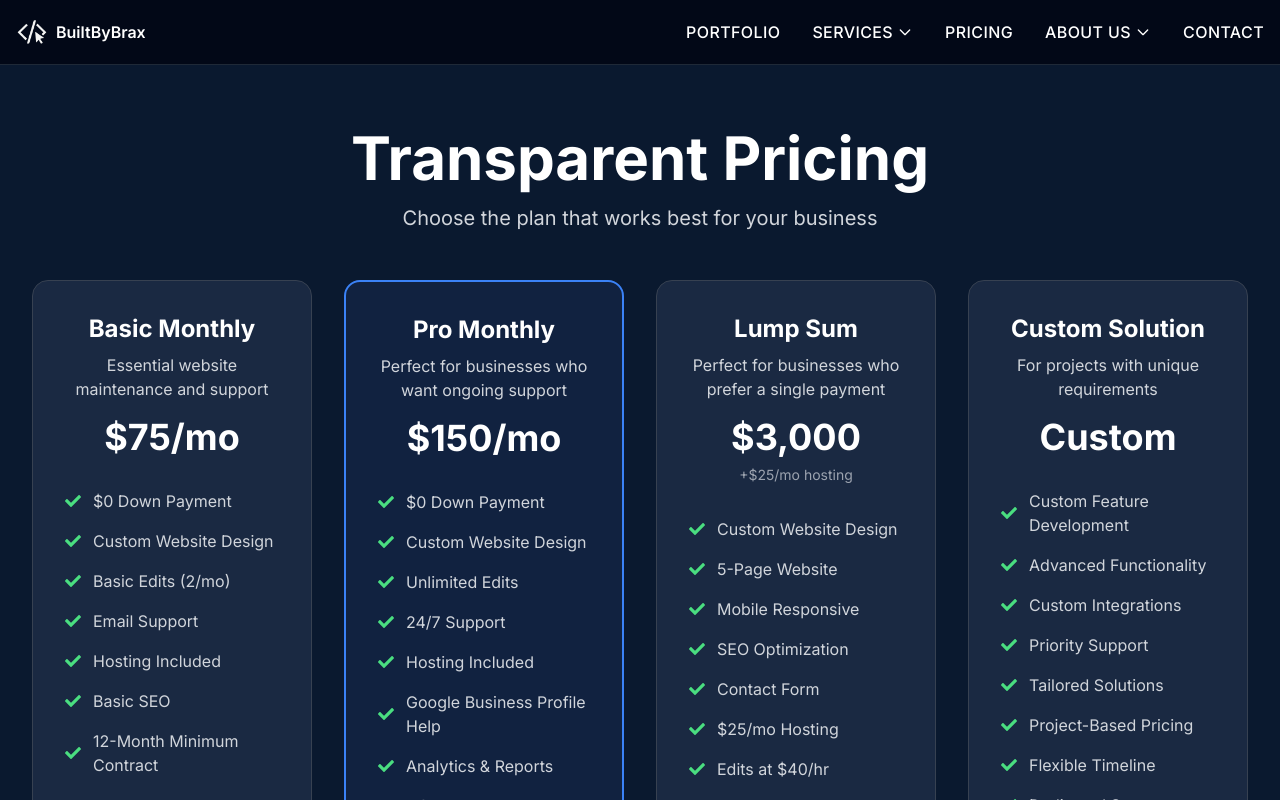
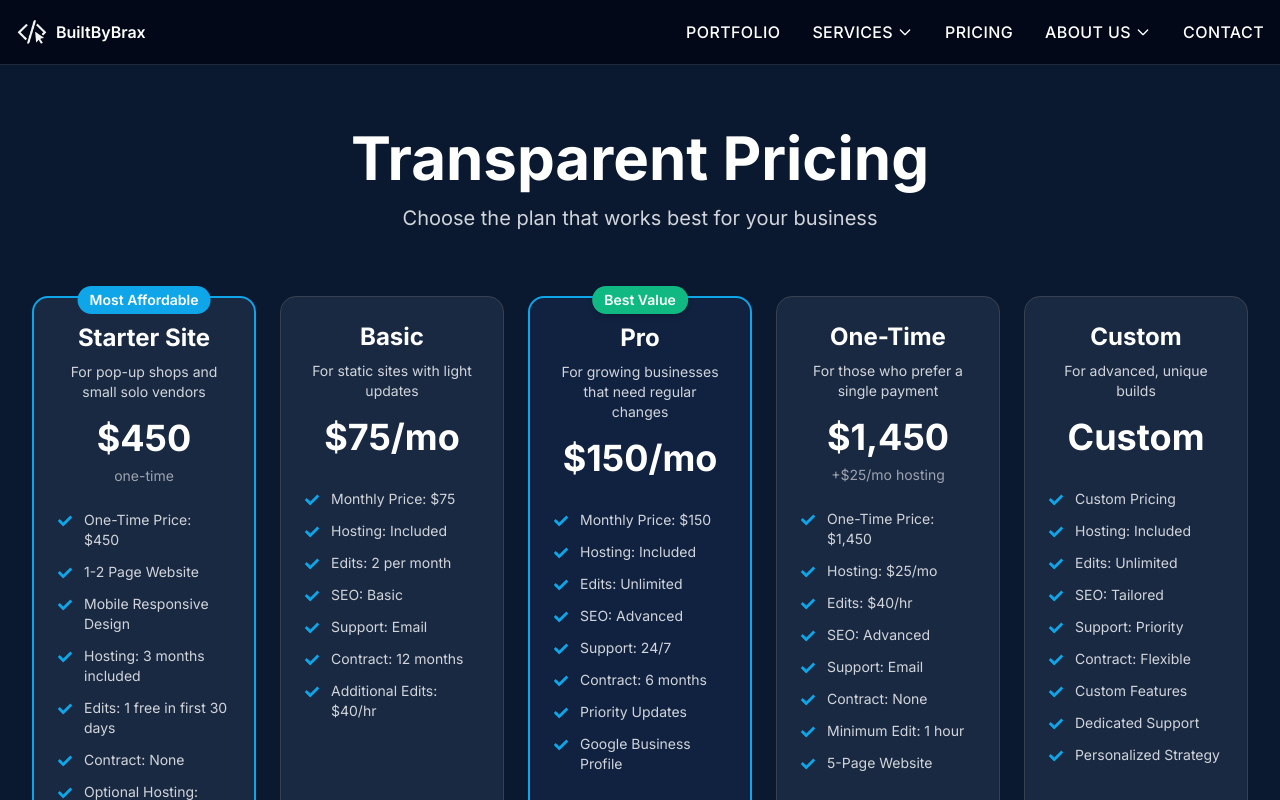
Before and after one commit to BraxtonFails/BuiltByBrax, a Next.js app: page /pricing in a window 1280 px wide. Shown: the top 800 px of the page. Built offline with nearby package versions, Linux system fonts and the light colour scheme.

Commit message:
feat: Update pricing page layout, add 'Best Value' tag, and correct plan prices

```diff
--- a/src/app/pricing/page.tsx
+++ b/src/app/pricing/page.tsx
@@ -8,67 +8,84 @@ import Footer from '@/components/Footer';
 export default function PricingPage() {
   const tiers = [
     {
-      name: "Basic Monthly",
+      name: "Starter Site",
+      price: "$450",
+      subPrice: "one-time",
+      description: "For pop-up shops and small solo vendors",
+      features: [
+        "One-Time Price: $450",
+        "1-2 Page Website",
+        "Mobile Responsive Design",
+        "Hosting: 3 months included",
+        "Edits: 1 free in first 30 days",
+        "Contract: None",
+        "Optional Hosting: $10/mo after 3 months",
+        "Additional Edits: $40/hr"
+      ],
+      highlighted: false,
+      isStarter: true,
+    },
+    {
+      name: "Basic",
       price: "$75/mo",
-      description: "Essential website maintenance and support",
+      description: "For static sites with light updates",
       features: [
-        "$0 Down Payment",
-        "Custom Website Design",
-        "Basic Edits (2/mo)",
-        "Email Support",
-        "Hosting Included",
-        "Basic SEO",
-        "12-Month Minimum Contract"
+        "Monthly Price: $75",
+        "Hosting: Included",
+        "Edits: 2 per month",
+        "SEO: Basic",
+        "Support: Email",
+        "Contract: 12 months",
+        "Additional Edits: $40/hr"
       ],
       highlighted: false,
     },
     {
-      name: "Pro Monthly",
+      name: "Pro",
       price: "$150/mo",
-      description: "Perfect for businesses who want ongoing support",
+      description: "For growing businesses that need regular changes",
       features: [
-        "$0 Down Payment",
-        "Custom Website Design",
-        "Unlimited Edits",
-        "24/7 Support",
-        "Hosting Included",
-        "Google Business Profile Help",
-        "Analytics & Reports",
-        "Lifetime Updates",
-        "6-Month Minimum Contract"
+        "Monthly Price: $150",
+        "Hosting: Included",
+        "Edits: Unlimited",
+        "SEO: Advanced",
+        "Support: 24/7",
+        "Contract: 6 months",
+        "Priority Updates",
+        "Google Business Profile"
       ],
       highlighted: true,
+      isBestValue: true,
     },
     {
-      name: "Lump Sum",
-      price: "$3,000",
+      name: "One-Time",
+      price: "$1,450",
       subPrice: "+$25/mo hosting",
-      description: "Perfect for businesses who prefer a single payment",
+      description: "For those who prefer a single payment",
       features: [
-        "Custom Website Design",
-        "5-Page Website",
-        "Mobile Responsive",
-        "SEO Optimization",
-        "Contact Form",
-        "$25/mo Hosting",
-        "Edits at $40/hr",
-        "1-Hour Minimum for Edits",
-        "One-Time Payment"
+        "One-Time Price: $1,450",
+        "Hosting: $25/mo",
+        "Edits: $40/hr",
+        "SEO: Advanced",
+        "Support: Email",
+        "Contract: None",
+        "Minimum Edit: 1 hour",
+        "5-Page Website"
       ],
       highlighted: false,
     },
     {
-      name: "Custom Solution",
+      name: "Custom",
       price: "Custom",
-      description: "For projects with unique requirements",
+      description: "For advanced, unique builds",
       features: [
-        "Custom Feature Development",
-        "Advanced Functionality",
-        "Custom Integrations",
-        "Priority Support",
-        "Tailored Solutions",
-        "Project-Based Pricing",
-        "Flexible Timeline",
+        "Custom Pricing",
+        "Hosting: Included",
+        "Edits: Unlimited",
+        "SEO: Tailored",
+        "Support: Priority",
+        "Contract: Flexible",
+        "Custom Features",
         "Dedicated Support",
         "Personalized Strategy"
       ],
@@ -100,46 +117,57 @@ export default function PricingPage() {
         </section>
 
         {/* Pricing Grid */}
-        <section className="py-8">
-          <div className="max-w-7xl mx-auto px-4 sm:px-6 lg:px-8">
-            <div className="grid md:grid-cols-2 lg:grid-cols-4 gap-8">
+        <section className="py-12">
+          <div className="max-w-[1400px] mx-auto px-4 sm:px-6 lg:px-8">
+            <div className="grid grid-cols-1 md:grid-cols-2 lg:grid-cols-3 xl:grid-cols-5 gap-6">
               {tiers.map((tier, index) => (
                 <motion.div
                   key={tier.name}
                   initial={{ opacity: 0, y: 20 }}
                   animate={{ opacity: 1, y: 0 }}
                   transition={{ duration: 0.5, delay: index * 0.2 }}
-                  className={`rounded-2xl p-8 ${
+                  className={`flex flex-col h-full rounded-2xl p-6 relative ${
                     tier.highlighted
-                      ? 'bg-[#112240] border-2 border-blue-500 transform scale-105'
+                      ? 'bg-[#112240] border-2 border-[#0ea5e9] transform scale-105'
+                      : tier.isStarter
+                      ? 'bg-[#1a2942] border-2 border-[#0ea5e9]'
                       : 'bg-[#1a2942] border border-gray-700'
                   } transition-all duration-200 hover:shadow-xl`}
                 >
-                  <div className="text-center">
+                  {tier.isBestValue && (
+                    <div className="absolute -top-3 left-1/2 transform -translate-x-1/2 bg-emerald-500 text-white px-3 py-1 rounded-full text-sm font-semibold whitespace-nowrap shadow-md z-10">
+                      Best Value
+                    </div>
+                  )}
+                  {tier.isStarter && (
+                    <div className="absolute -top-3 left-1/2 transform -translate-x-1/2 bg-[#0ea5e9] text-white px-3 py-1 rounded-full text-sm font-semibold whitespace-nowrap">
+                      Most Affordable
+                    </div>
+                  )}
+                  <div className="text-center mb-6">
                     <h3 className="text-2xl font-bold text-white mb-2">{tier.name}</h3>
-                    <p className="text-gray-300 mb-4">{tier.description}</p>
+                    <p className="text-gray-300 mb-4 text-sm">{tier.description}</p>
                     <div className="text-4xl font-bold text-white mb-2">{tier.price}</div>
                     {tier.subPrice && (
-                      <div className="text-sm text-gray-400 mb-8">{tier.subPrice}</div>
+                      <div className="text-sm text-gray-400">{tier.subPrice}</div>
                     )}
-                    {!tier.subPrice && <div className="mb-8" />}
                   </div>
 
-                  <ul className="space-y-4">
+                  <ul className="space-y-3 flex-grow">
                     {tier.features.map((feature, featureIndex) => (
-                      <li key={featureIndex} className="flex items-center text-gray-300">
-                        <FaCheck className="text-green-400 mr-3 flex-shrink-0" />
+                      <li key={featureIndex} className="flex items-start text-gray-300 text-sm">
+                        <FaCheck className="text-[#0ea5e9] mr-3 mt-1 flex-shrink-0" />
                         <span>{feature}</span>
                       </li>
                     ))}
                   </ul>
 
-                  <div className="mt-8 text-center">
+                  <div className="mt-6 text-center">
                     <a
                       href="/contact"
-                      className={`inline-block px-8 py-3 rounded-full font-semibold transition-all duration-200 ${
-                        tier.highlighted
-                          ? 'bg-blue-500 text-white hover:bg-blue-600 transform hover:scale-105'
+                      className={`inline-block w-full px-6 py-3 rounded-full font-semibold transition-all duration-200 ${
+                        tier.highlighted || tier.isStarter
+                          ? 'bg-[#0ea5e9] text-white hover:bg-[#0284c7] transform hover:scale-105'
                           : 'bg-gray-700 text-white hover:bg-gray-600 transform hover:scale-105'
                       }`}
                     >
@@ -153,7 +181,7 @@ export default function PricingPage() {
         </section>
 
         {/* Custom Solution Section */}
-        <section className="pb-12">
+        <section className="py-12">
           <motion.div
             initial={{ opacity: 0, y: 20 }}
             animate={{ opacity: 1, y: 0 }}
@@ -166,7 +194,7 @@ export default function PricingPage() {
             </p>
             <a
               href="/contact"
-              className="inline-block px-8 py-3 bg-blue-500 text-white rounded-full font-semibold hover:bg-blue-600 transition-all duration-200 transform hover:scale-105"
+              className="inline-block px-8 py-3 bg-[#0ea5e9] text-white rounded-full font-semibold hover:bg-[#0284c7] transition-all duration-200 transform hover:scale-105"
             >
               Contact Us
             </a>
```
